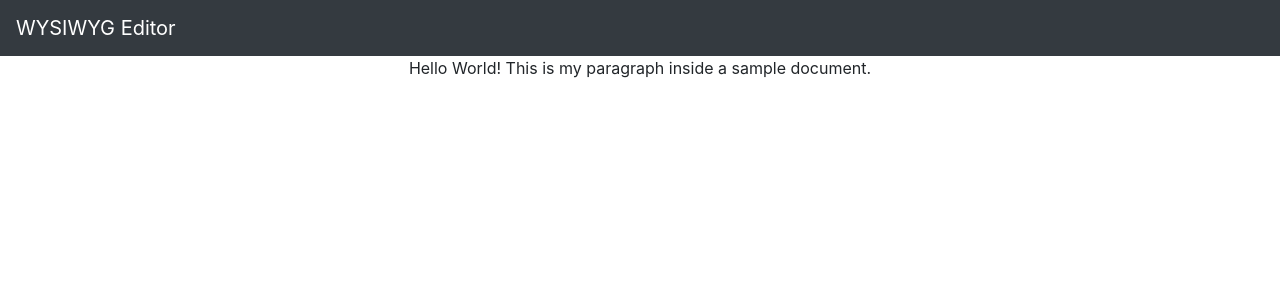
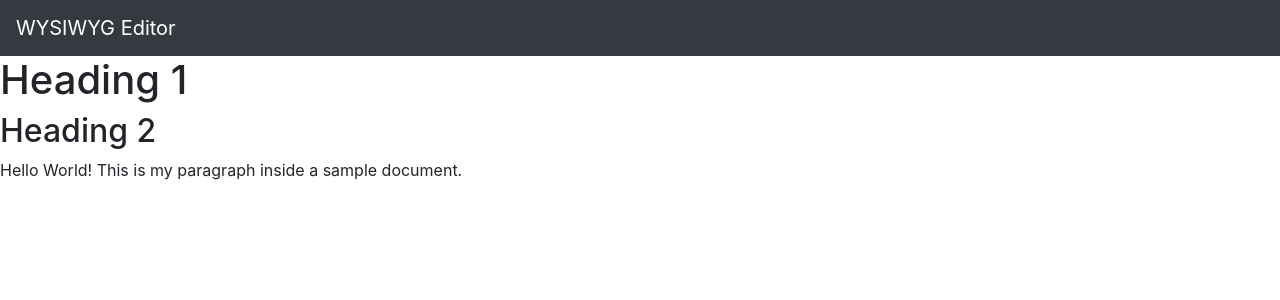
Before and after one commit to nlern/wysiwyg-editor, a React (Create React App) app: page / in a window 1280 px wide. Shown: the top 300 px of the page. Built offline with nearby package versions, Linux system fonts and the light colour scheme.

Commit message:
1. Added hook to render elements. 2. Updated sites title, description meta tags. 3. Added h1, h2 content in dummy document.

```diff
--- a/src/App.css
+++ /dev/null
@@ -1,3 +0,0 @@
-.App {
-  text-align: center;
-}
--- a/src/App.js
+++ b/src/App.js
@@ -1,5 +1,4 @@
 import { useState } from 'react';
-import './App.css';
 import Navbar from 'react-bootstrap/Navbar';
 import Editor from './components/Editor';
 import ExampleDocument from './utils/ExampleDocument';
--- a/src/components/Editor.js
+++ b/src/components/Editor.js
@@ -1,12 +1,15 @@
 import React, { useMemo } from 'react';
 import { createEditor } from 'slate';
 import { Editable, Slate, withReact } from 'slate-react';
+import useEditorConfig from '../hooks/editor-config';
 
 export default function Editor({ document, onChange }) {
   const editor = useMemo(() => withReact(createEditor()), []);
+  const { renderElement } = useEditorConfig(editor);
+
   return (
     <Slate editor={editor} value={document} onChange={onChange}>
-      <Editable />
+      <Editable renderElement={renderElement} />
     </Slate>
   );
 }
--- /dev/null
+++ b/src/hooks/editor-config.js
@@ -0,0 +1,33 @@
+import React from 'react';
+import { DefaultElement } from 'slate-react';
+
+const renderElement = (props) => {
+  const { element, children, attributes } = props;
+
+  switch (element.type) {
+    case 'paragraph':
+      return <p {...attributes}>{children}</p>;
+
+    case 'h1':
+      return <h1 {...attributes}>{children}</h1>;
+
+    case 'h2':
+      return <h2 {...attributes}>{children}</h2>;
+
+    case 'h3':
+      return <h3 {...attributes}>{children}</h3>;
+
+    case 'h4':
+      return <h4 {...attributes}>{children}</h4>;
+
+    default:
+      // for default case we delegate to slate's default rendering
+      return <DefaultElement {...props} />;
+  }
+};
+
+const useEditorConfig = (editor) => {
+  return { renderElement };
+};
+
+export default useEditorConfig;
--- a/src/utils/ExampleDocument.js
+++ b/src/utils/ExampleDocument.js
@@ -1,4 +1,12 @@
 const ExampleDocument = [
+  {
+    type: 'h1',
+    children: [{ text: 'Heading 1' }],
+  },
+  {
+    type: 'h2',
+    children: [{ text: 'Heading 2' }],
+  },
   {
     type: 'paragraph',
     children: [
```
